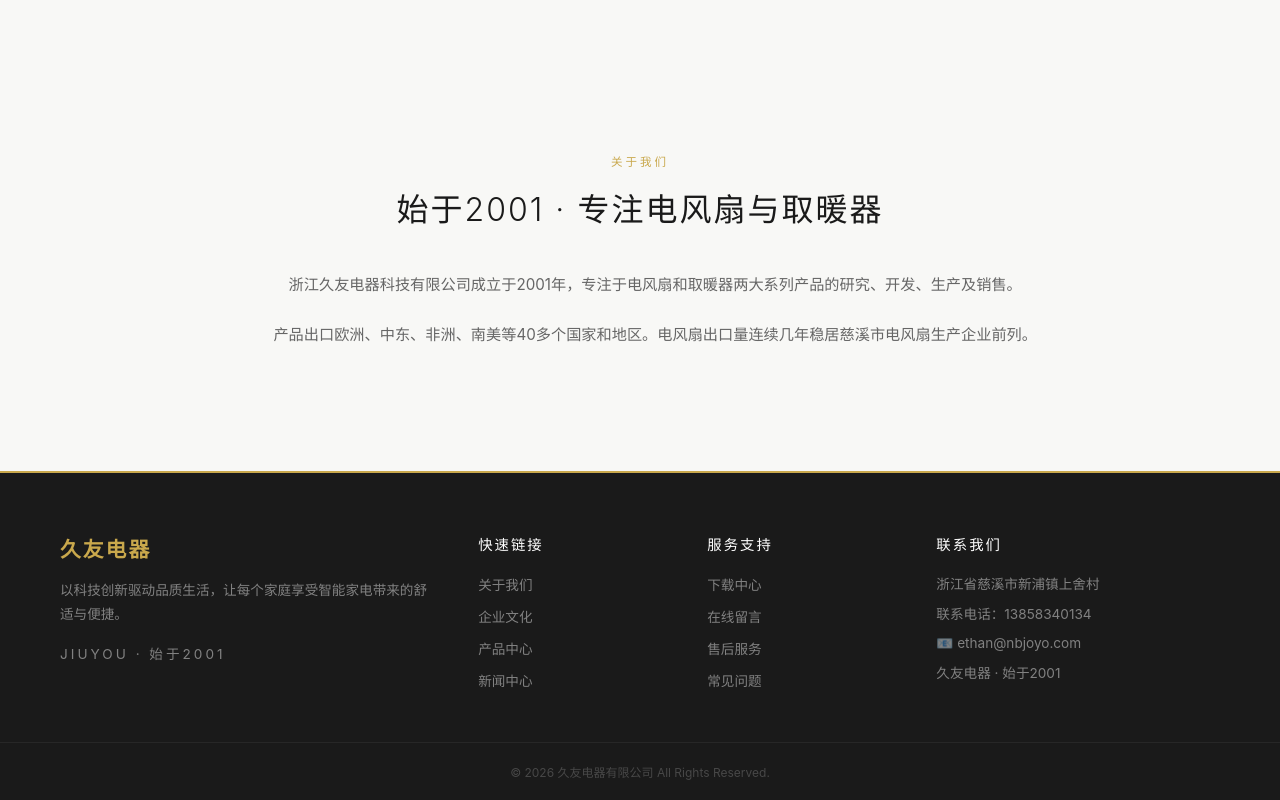
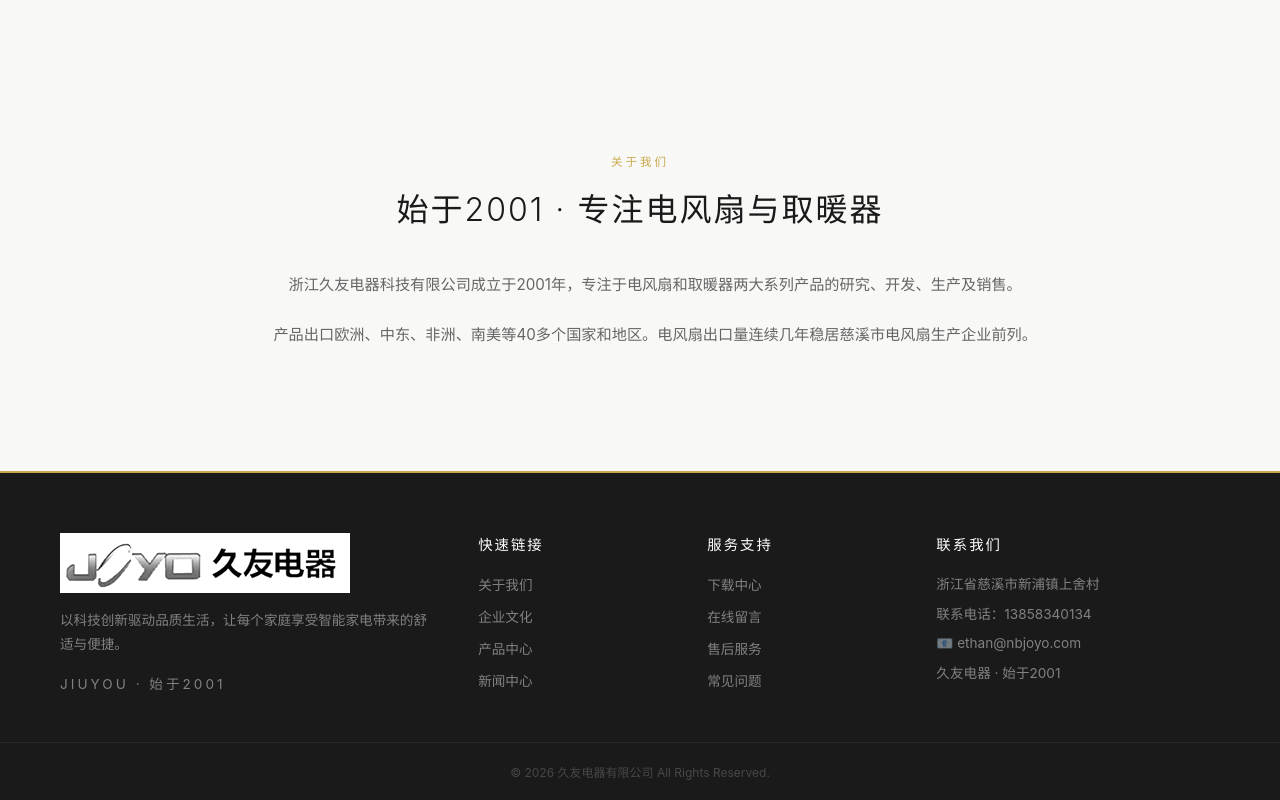
Before and after one commit to chenyun659308-bit/YunChen, a Vue app in the folder frontend/: page / in a window 1280 px wide. Shown: the part 1067-1867 px from the top of the page. Built offline with nearby package versions, Linux system fonts and the light colour scheme.

Commit message:
footer品牌区替换为logo.png图片

```diff
--- a/frontend/src/App.vue
+++ b/frontend/src/App.vue
@@ -80,7 +80,7 @@
 
     <footer class="footer">
       <div class="container footer-grid">
-        <div class="footer-brand"><h3>{{ t('company') }}</h3><p>{{ t('footer_about') }}</p><p class="footer-slogan">{{ t('footer_slogan') }}</p></div>
+        <div class="footer-brand"><img src="/logo.png" alt="久友电器" class="footer-logo"><p>{{ t("footer_about") }}</p><p class="footer-slogan">{{ t("footer_slogan") }}</p></div>
         <div class="footer-links"><h4>{{ t('footer_links') }}</h4><router-link to="/about">{{ t('nav_about') }}</router-link><router-link to="/culture">{{ t('nav_culture') }}</router-link><router-link to="/products">{{ t('nav_products') }}</router-link><router-link to="/news">{{ t('nav_news') }}</router-link></div>
         <div class="footer-links"><h4>{{ t('footer_service') }}</h4><router-link to="/downloads">{{ t('nav_downloads') }}</router-link><router-link to="/contact">{{ t('nav_contact') }}</router-link><a href="#">售后服务</a><a href="#">常见问题</a></div>
         <div class="footer-contact"><h4>{{ t('footer_contact') }}</h4><p>{{ t('address') }}</p><p>{{ t('footer_contact_title') }}：{{ t('phone') }}</p><p>📧 {{ t('email') }}</p><p>{{ t('company') }} · 始于2001</p></div>
@@ -130,7 +130,7 @@
 
 .footer { background: #1a1a1a; border-top: 2px solid #c9a84c; padding: 60px 0 0; }
 .footer-grid { display: grid; grid-template-columns: 2fr 1fr 1fr 1.5fr; gap: 40px; padding-bottom: 40px; }
-.footer-brand h3 { font-size: 1.3rem; color: #c9a84c; margin-bottom: 15px; letter-spacing: 2px; }
+.footer-logo { height: 60px; width: auto; display: block; margin-bottom: 15px; }
 .footer-brand p { color: rgba(255,255,255,0.45); font-size: 0.85rem; line-height: 1.8; }
 .footer-slogan { color: rgba(201,168,76,0.5); font-size: 0.7rem; letter-spacing: 3px; margin-top: 15px; }
 .footer-links h4, .footer-contact h4 { color: #fff; font-size: 0.9rem; margin-bottom: 20px; font-weight: 400; letter-spacing: 2px; }
```
